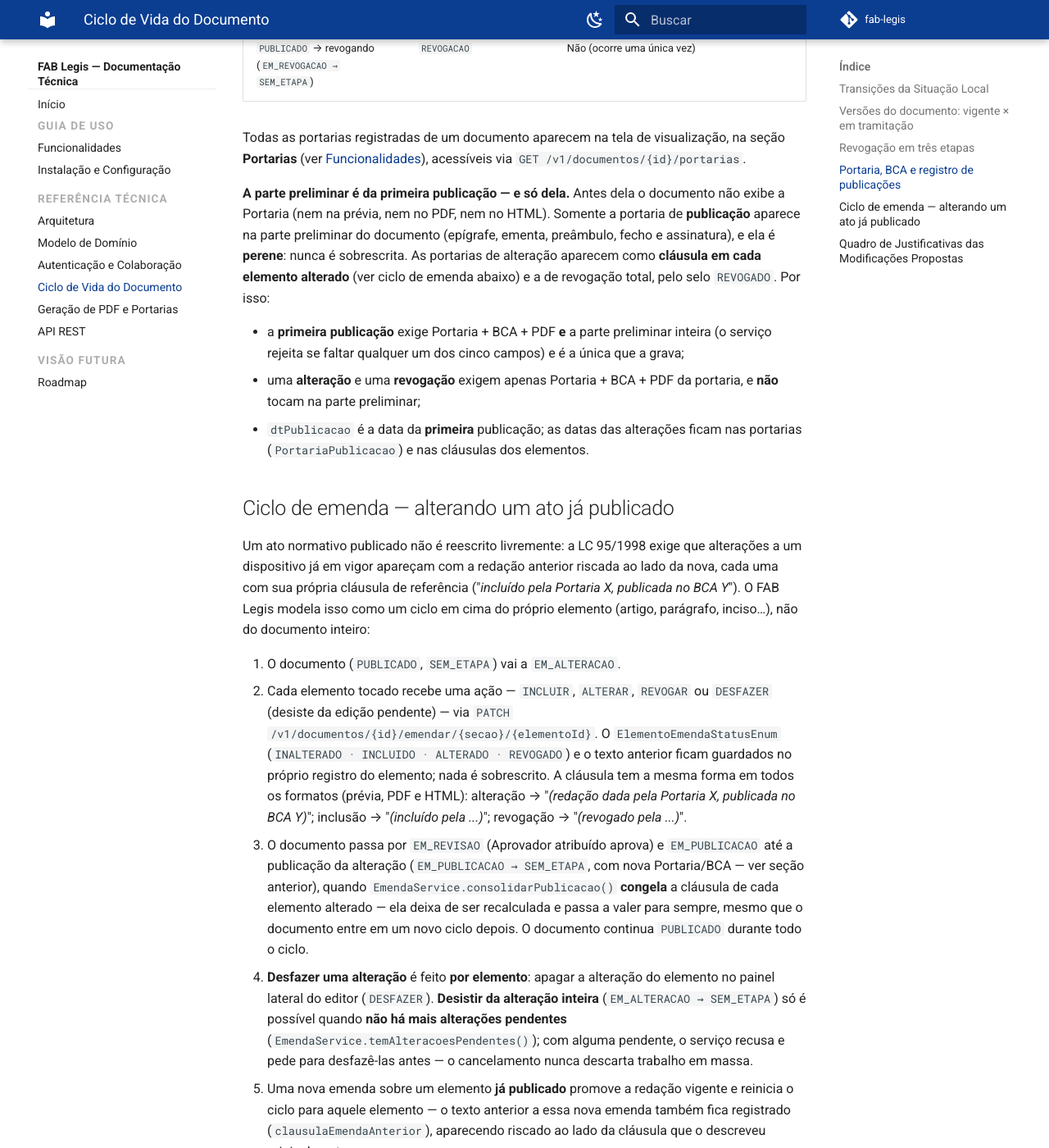
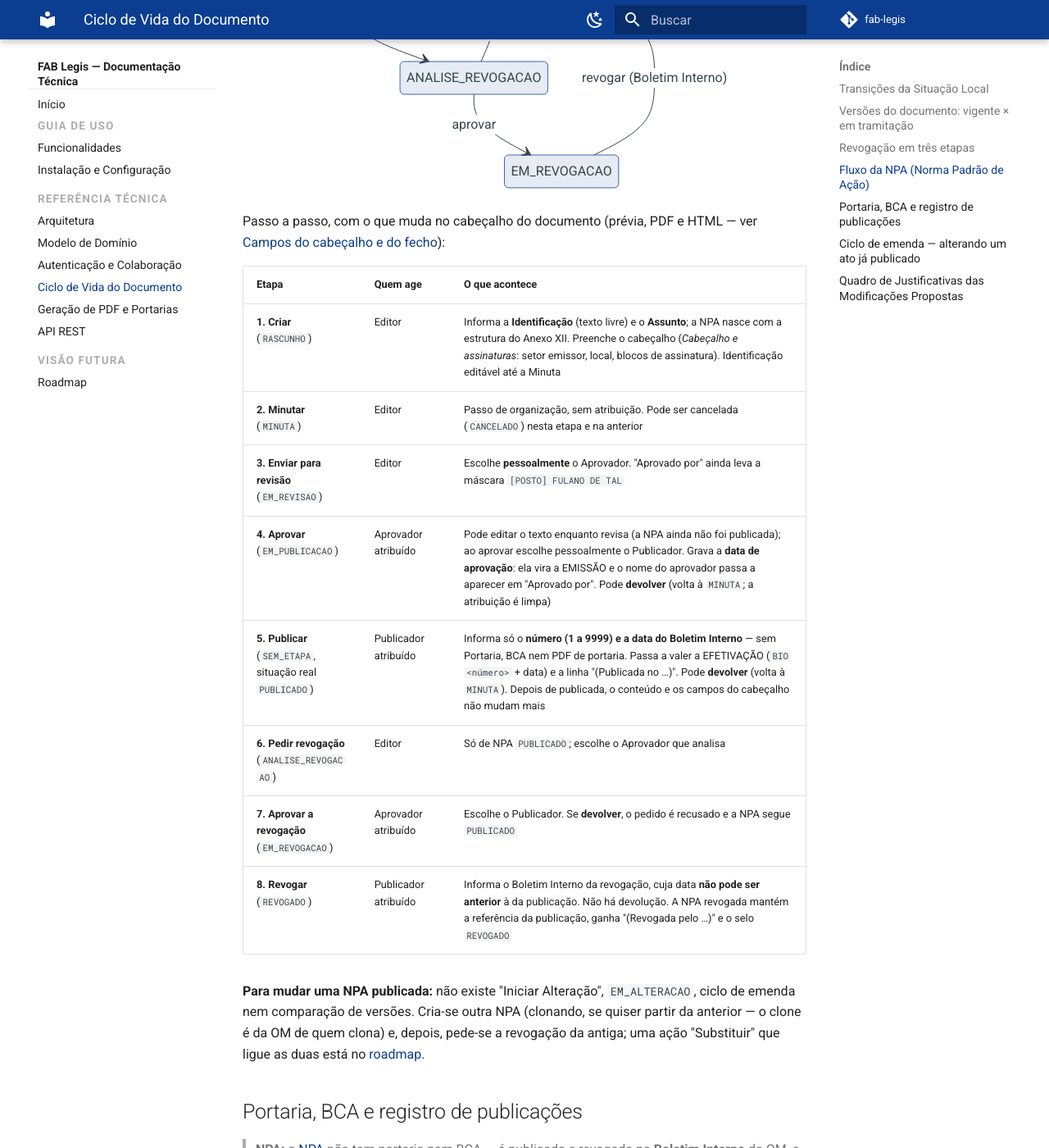
Before and after one commit to danielchipolesch/fab-legis, an MkDocs documentation site: the page built from docs/ciclo-de-vida.md, in a window 1280 px wide and 1400 px high, scrolled down 5644 px. Shown: the whole window at 82% size. Built offline with MkDocs 1.6.1 and Material for MkDocs 9.7.7, drawn with Linux system fonts in a browser that asks for light colours; comment, search, counter and statistics services are not loaded; some of the changed text lies outside the part shown.

Commit message:
docs: documenta o fluxo (workflow) da NPA e ignora a pasta de apresentação local
- ciclo-de-vida.md: nova seção "Fluxo da NPA" com diagrama de estados e passo a passo (sem alteração, Boletim Interno, devolver leva à Minuta)
- funcionalidades.md: link da seção NPA para o fluxo completo
- .gitignore: apresentacao/ fica apenas local

Co-Authored-By: Claude Sonnet 5 <noreply@anthropic.com>

````diff
--- a/docs/ciclo-de-vida.md
+++ b/docs/ciclo-de-vida.md
@@ -19,7 +19,7 @@ Combinações que existem (`SituacaoLocalEnum` documenta as mesmas):
 | `PUBLICADO` | `SEM_ETAPA`, `EM_ALTERACAO`, `EM_REVISAO`, `EM_PUBLICACAO`, `ANALISE_REVOGACAO`, `EM_REVOGACAO` |
 | `REVOGADO` | `SEM_ETAPA` |
 
-> **NPA:** a [NPA](dominio.md#npa-norma-padrao-de-acao) percorre o mesmo caminho de elaboração, revisão, publicação e revogação, mas **sem alteração**: não existe a etapa `EM_ALTERACAO`, nem iniciar/cancelar alteração, nem ciclo de emenda. "Devolver" leva sempre à `MINUTA`. Para mudar uma NPA publicada cria-se outra e revoga-se a anterior (`CicloDeVidaDeNpa`).
+> **NPA:** a [NPA](dominio.md#npa-norma-padrao-de-acao) percorre o mesmo caminho de elaboração, revisão, publicação e revogação, mas **sem alteração** — o fluxo completo está em [Fluxo da NPA](#fluxo-da-npa-norma-padrao-de-acao).
 
 ## Transições da Situação Local
 
@@ -100,6 +100,42 @@ Os arquivos armazenados são gerados **depois do commit** da mudança de etapa (
 
 Revogar um ato publicado segue o mesmo padrão de atribuição pessoal do fluxo normal: o Editor envia (`SEM_ETAPA → ANALISE_REVOGACAO`, escolhendo um Aprovador), o Aprovador atribuído analisa e aprova a revogação (`ANALISE_REVOGACAO → EM_REVOGACAO`, escolhendo um Publicador) ou devolve (`ANALISE_REVOGACAO → SEM_ETAPA`: o pedido é recusado e o documento **segue `PUBLICADO`**, sem exigir nada), e o Publicador atribuído formaliza (`EM_REVOGACAO → SEM_ETAPA`, com Portaria/BCA — a Situação BCA passa a `REVOGADO`). A revogação não reabre o conteúdo do documento para edição em nenhuma etapa.
 
+## Fluxo da NPA (Norma Padrão de Ação)
+
+A NPA usa as mesmas etapas locais, a mesma **atribuição pessoal** (revisor com papel Aprovador, publicador com papel Publicador, ambos da mesma OM) e a mesma imutabilidade das espécies convencionais, com três diferenças: **não há alteração**, a publicação e a revogação são feitas no **Boletim Interno** (sem Portaria nem BCA) e "Devolver" leva sempre à `MINUTA`. As regras estão em `CicloDeVidaDeNpa` (coberto por `CicloDeVidaDeNpaTest`).
+
+```mermaid
+stateDiagram-v2
+    [*] --> RASCUNHO
+    RASCUNHO --> MINUTA
+    RASCUNHO --> CANCELADO
+    MINUTA --> EM_REVISAO: enviar para revisão
+    MINUTA --> CANCELADO
+    EM_REVISAO --> EM_PUBLICACAO: aprovar
+    EM_REVISAO --> MINUTA: devolver
+    EM_PUBLICACAO --> SEM_ETAPA: publicar (Boletim Interno)
+    EM_PUBLICACAO --> MINUTA: devolver
+    SEM_ETAPA --> ANALISE_REVOGACAO: pedir revogação (PUBLICADO)
+    ANALISE_REVOGACAO --> EM_REVOGACAO: aprovar
+    ANALISE_REVOGACAO --> SEM_ETAPA: devolver (segue PUBLICADO)
+    EM_REVOGACAO --> SEM_ETAPA: revogar (Boletim Interno)
+```
+
+Passo a passo, com o que muda no cabeçalho do documento (prévia, PDF e HTML — ver [Campos do cabeçalho e do fecho](dominio.md#campos-do-cabecalho-e-do-fecho)):
+
+| Etapa | Quem age | O que acontece |
+|---|---|---|
+| **1. Criar** (`RASCUNHO`) | Editor | Informa a **Identificação** (texto livre) e o **Assunto**; a NPA nasce com a estrutura do Anexo XII. Preenche o cabeçalho (*Cabeçalho e assinaturas*: setor emissor, local, blocos de assinatura). Identificação editável até a Minuta |
+| **2. Minutar** (`MINUTA`) | Editor | Passo de organização, sem atribuição. Pode ser cancelada (`CANCELADO`) nesta etapa e na anterior |
+| **3. Enviar para revisão** (`EM_REVISAO`) | Editor | Escolhe **pessoalmente** o Aprovador. "Aprovado por" ainda leva a máscara `[POSTO] FULANO DE TAL` |
+| **4. Aprovar** (`EM_PUBLICACAO`) | Aprovador atribuído | Pode editar o texto enquanto revisa (a NPA ainda não foi publicada); ao aprovar escolhe pessoalmente o Publicador. Grava a **data de aprovação**: ela vira a EMISSÃO e o nome do aprovador passa a aparecer em "Aprovado por". Pode **devolver** (volta à `MINUTA`; a atribuição é limpa) |
+| **5. Publicar** (`SEM_ETAPA`, situação real `PUBLICADO`) | Publicador atribuído | Informa só o **número (1 a 9999) e a data do Boletim Interno** — sem Portaria, BCA nem PDF de portaria. Passa a valer a EFETIVAÇÃO (`BIO <número>` + data) e a linha "(Publicada no …)". Pode **devolver** (volta à `MINUTA`). Depois de publicada, o conteúdo e os campos do cabeçalho não mudam mais |
+| **6. Pedir revogação** (`ANALISE_REVOGACAO`) | Editor | Só de NPA `PUBLICADO`; escolhe o Aprovador que analisa |
+| **7. Aprovar a revogação** (`EM_REVOGACAO`) | Aprovador atribuído | Escolhe o Publicador. Se **devolver**, o pedido é recusado e a NPA segue `PUBLICADO` |
+| **8. Revogar** (`REVOGADO`) | Publicador atribuído | Informa o Boletim Interno da revogação, cuja data **não pode ser anterior** à da publicação. Não há devolução. A NPA revogada mantém a referência da publicação, ganha "(Revogada pelo …)" e o selo `REVOGADO` |
+
+**Para mudar uma NPA publicada:** não existe "Iniciar Alteração", `EM_ALTERACAO`, ciclo de emenda nem comparação de versões. Cria-se outra NPA (clonando, se quiser partir da anterior — o clone é da OM de quem clona) e, depois, pede-se a revogação da antiga; uma ação "Substituir" que ligue as duas está no [roadmap](roadmap.md).
+
 ## Portaria, BCA e registro de publicações
 
 > **NPA:** a [NPA](dominio.md#npa-norma-padrao-de-acao) não tem portaria nem BCA — é publicada e revogada no **Boletim Interno** da OM, e basta informar o **número** (1 a 9999) e a **data** (`numeroBoletimInterno`/`dataBoletimInterno` no pedido de status; `PublicacaoDeNpa`). A referência da publicação ("Boletim Interno Ostensivo nº 15, de 2 de abril de 2026") vai para os mesmos campos de referência que um ato normativo usa para o BCA e alimenta a EFETIVAÇÃO do cabeçalho e a linha "(Publicada no …)". A da **revogação** fica em `t_documento_npa` (`V9`) e **não sobrescreve** a da publicação: a NPA revogada continua mostrando onde foi publicada, e ganha "(Revogada pelo …)" e o selo `REVOGADO`. A data do Boletim da revogação não pode ser anterior à da publicação.
````
Also changed, not shown: docs/funcionalidades.md (+1 -0 lines), 1 other file.
